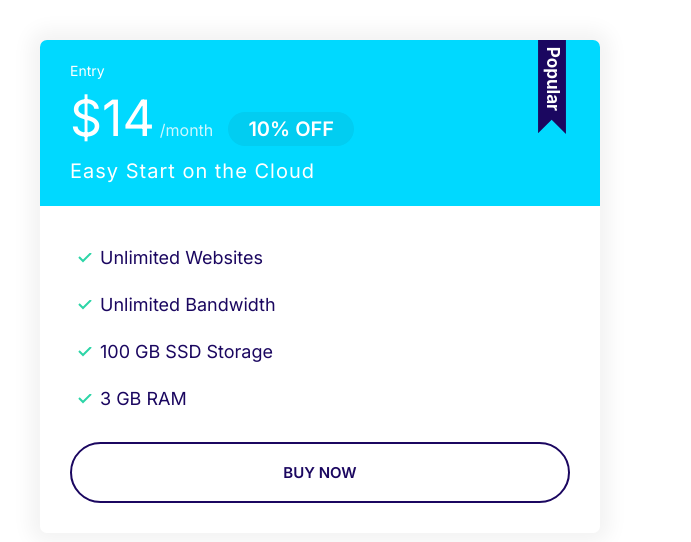
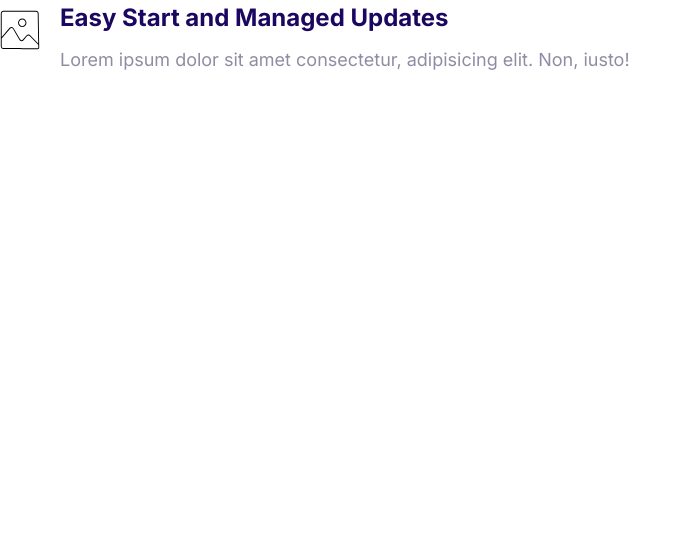
Before and after one commit to jinsang-hwang/htm_css, a plain HTML site: page index.html in a window 1280 px wide. Shown: the whole page, without its empty margins (0-691 px from the left). Drawn offline with Linux system fonts and the light colour scheme.

Commit message:
media objects

```diff
--- a/css/styles.css
+++ b/css/styles.css
@@ -322,3 +322,18 @@ hyphen used for separate words  */
         font-size: 1.6rem;
     }
 }
+
+ .media {
+    display: flex;
+ }
+
+ .media__title {
+    margin-top: 0;
+ }
+
+ .media__body {
+    margin: 0 2rem;
+ }
+ .media__image {
+    margin-top: 1rem;
+ }
--- a/index.html
+++ b/index.html
@@ -14,27 +14,18 @@
     <link rel="stylesheet" href="css/styles.css" />
   </head>
   <body>
-    <div style="width: 50%; padding: 4rem">
-      <div class="plan plan--popular">
-        <div class="card card--secondary">
-          <header class="card__header">
-            <h3 class="plan__name">Entry</h3>
-            <span class="plan__price">$14</span>
-            <span class="plan__billing-cycle">/month</span>
-            <span class="badge badge--secondary badge-small">10% OFF</span>
-            <span class="plan__description">Easy Start on the Cloud</span>
-          </header>
-          <div class="card__body">
-            <ul class="list list--tick">
-              <li class="list__item">Unlimited Websites</li>
-              <li class="list__item">Unlimited Bandwidth</li>
-              <li class="list__item">100 GB SSD Storage</li>
-              <li class="list__item">3 GB RAM</li>
-            </ul>
-            <button class="btn btn--outline btn--block">Buy Now</button>
-          </div>
-        </div>
+    <div class="media">
+      <div class="media__image">
+        <svg class="icon icon--primary">
+          <use xlink:href="images/sprite.svg#snap"></use>
+        </svg>
       </div>
+      <div class="media__body">
+        <h3 class="media__title">Easy Start and Managed Updates</h3>
+        <p>
+          Lorem ipsum dolor sit amet consectetur, adipisicing elit. Non, iusto!
+        </p>
+       </div>
     </div>
   </body>
 </html>
```
Also changed, not shown: css/components/media.html (added, +11 -0 lines), css/components/popular.html (renamed from popular.html).
